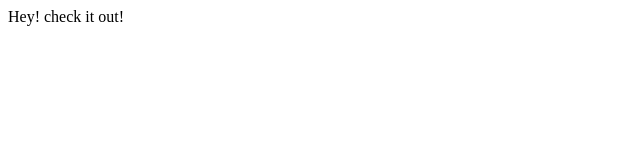
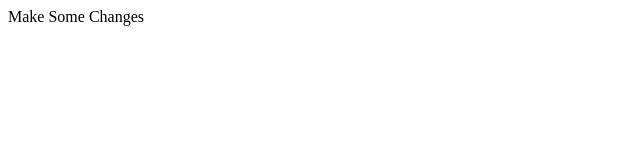
Before and after one commit to juliezimmer/juliezimmer.github.io, a plain HTML site: page index.html in a window 1280 px wide. Shown: the full height of the page, 0-640 px from the left. Drawn offline with Linux system fonts and the light colour scheme.

Commit message:
Change to text in page

```diff
--- a/index.html
+++ b/index.html
@@ -5,6 +5,6 @@
 </head>
 
 <body>
-<p>Hey! check it out!</p>
+<p>Make Some Changes</p>
 </body>
 </html>
```
